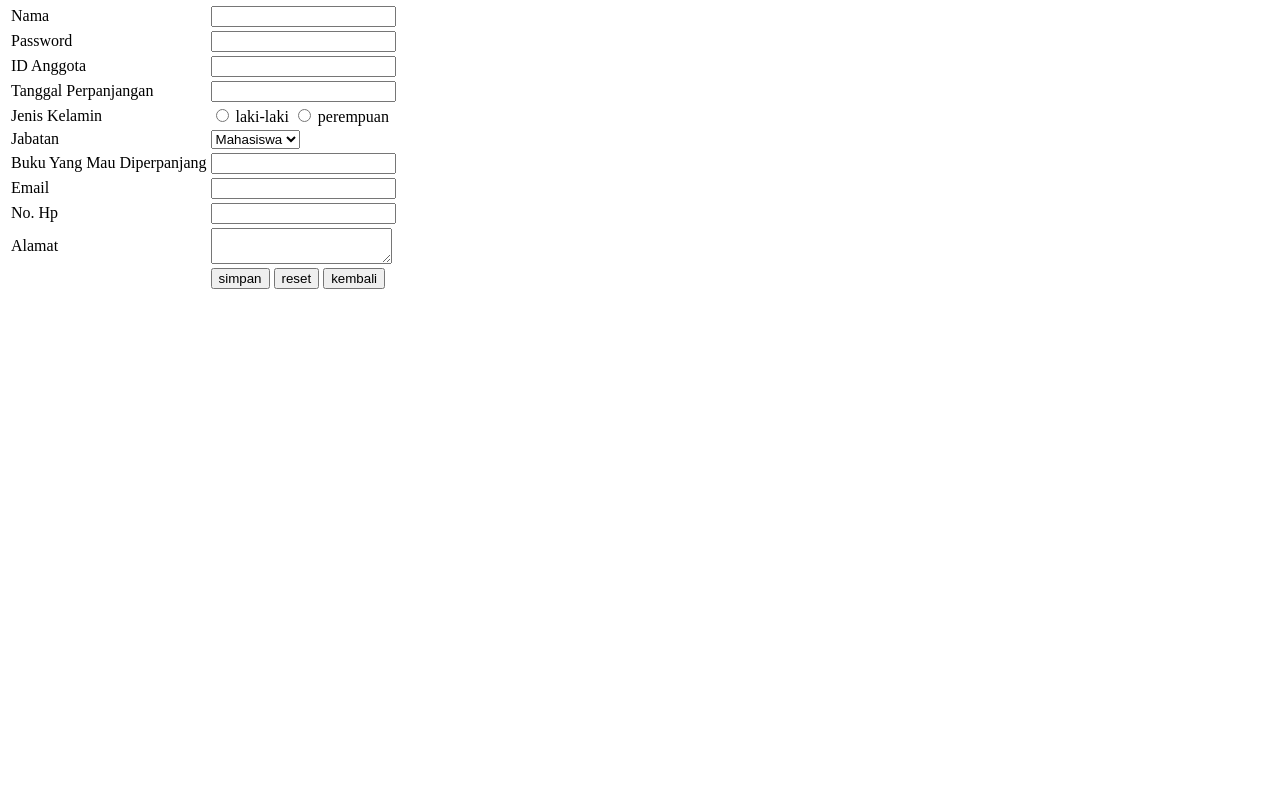
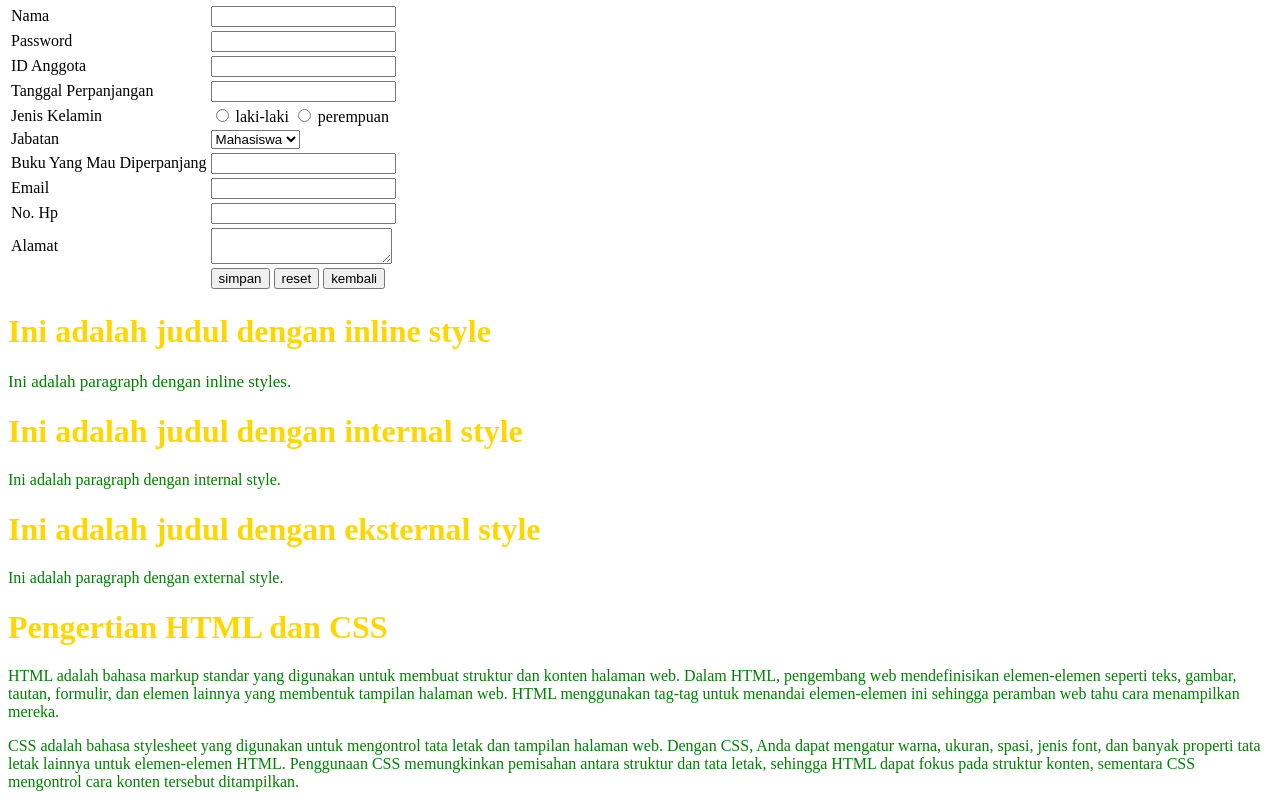
Before and after one commit to meldalestarii/meldalestarii.github.io, a plain HTML site: page index.html in a window 1280 px wide. Shown: the part 1654-2461 px from the top of the page. Before the commit the page ends 1962 px from the top, so only its background shows below. Drawn offline with Linux system fonts and the light colour scheme.

Commit message:
Update index.html
tugas modul 3

```diff
--- a/index.html
+++ b/index.html
@@ -229,5 +229,71 @@
     </tr>
 </table>
 </form>
+	<!DOCTYPE html>
+<html lang="en">
+    <title>Contoh Inline CSS</title>
+<body>
+    <h1 style="color: gold; font-family: Times New Roman;">Ini adalah judul dengan inline style</h1>
+    <p style="color: green; font-size: 17px;">Ini adalah paragraph dengan inline styles.</p>
+</body>
+
+</html>
+
+<html lang="en">
+<head>
+    <title>Contoh Internal CSS</title>
+    <style>
+        h1 {
+            color: gold;
+            font-family: Times New Roman,
+        }
+
+        p {
+            color: green;
+            font-size: 16px;
+        }
+
+    </style>
+</head>
+<body>
+    <h1>Ini adalah judul dengan internal style</h1>
+    <p>Ini adalah paragraph dengan internal style.</p>
 </body>
 </html>
+
+<html lang="en">
+<head>
+
+    <title>Contoh Eksternal CSS</title>
+    <link rel="stylesheet" href="styles.css">
+	<style>
+		h1 {
+			color: gold;
+			font-family: Times New Roman,
+		}
+
+		p {
+			color: green;
+			font-size: 16px;
+		}
+
+    </style>
+</head>
+<body>
+    <h1>Ini adalah judul dengan eksternal style</h1>
+    <p>Ini adalah paragraph dengan external style.</p>
+</body>
+</html>
+
+<!DOCTYPE html>
+<html lang="en">
+<head>
+    <title>Pengertian HTML dan CSS</title>
+</head>
+<body>
+	<h1> Pengertian HTML dan CSS </h1>
+    <p>HTML adalah bahasa markup standar yang digunakan untuk membuat struktur dan konten halaman web. Dalam HTML, pengembang web mendefinisikan elemen-elemen seperti teks, gambar, tautan, formulir, dan elemen lainnya yang membentuk tampilan halaman web. HTML menggunakan tag-tag untuk menandai elemen-elemen ini sehingga peramban web tahu cara menampilkan mereka.</p>
+
+    <p>CSS adalah bahasa stylesheet yang digunakan untuk mengontrol tata letak dan tampilan halaman web. Dengan CSS, Anda dapat mengatur warna, ukuran, spasi, jenis font, dan banyak properti tata letak lainnya untuk elemen-elemen HTML. Penggunaan CSS memungkinkan pemisahan antara struktur dan tata letak, sehingga HTML dapat fokus pada struktur konten, sementara CSS mengontrol cara konten tersebut ditampilkan.</p>
+</body>
+</html>
```
